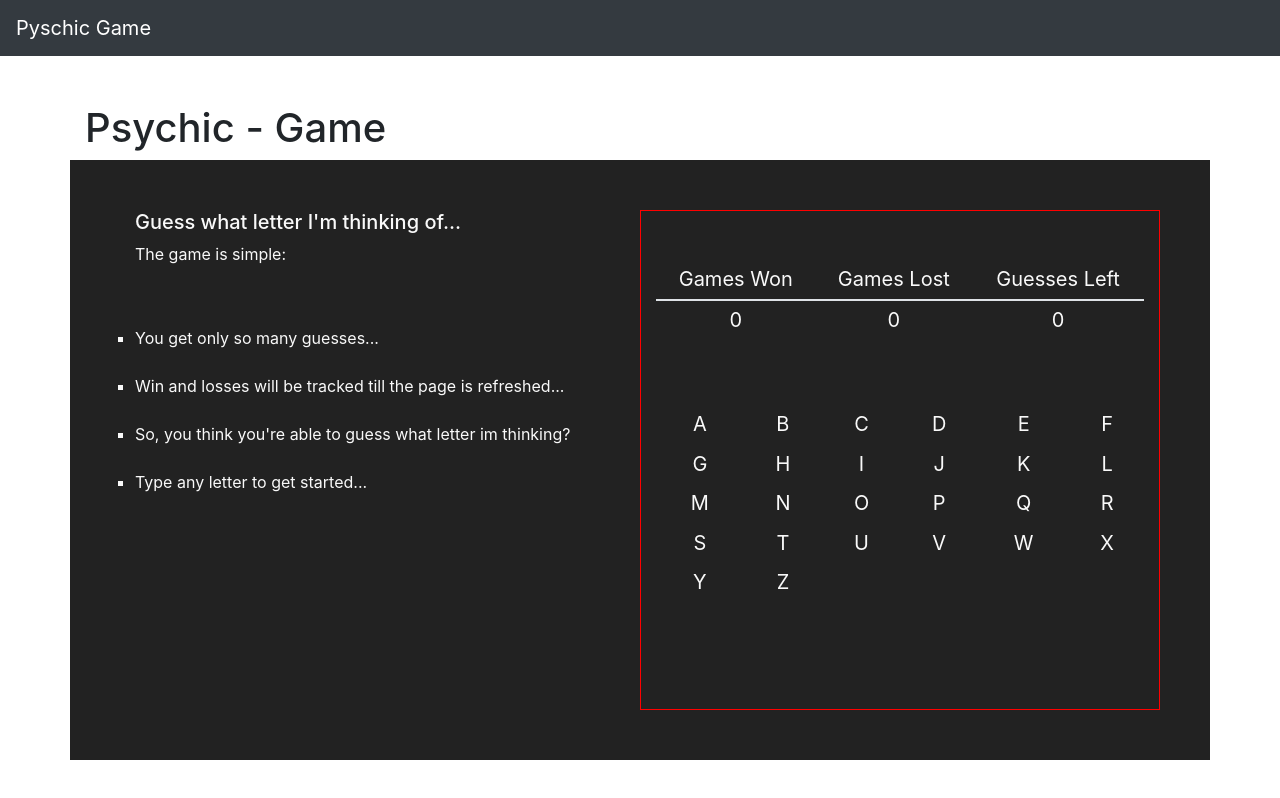
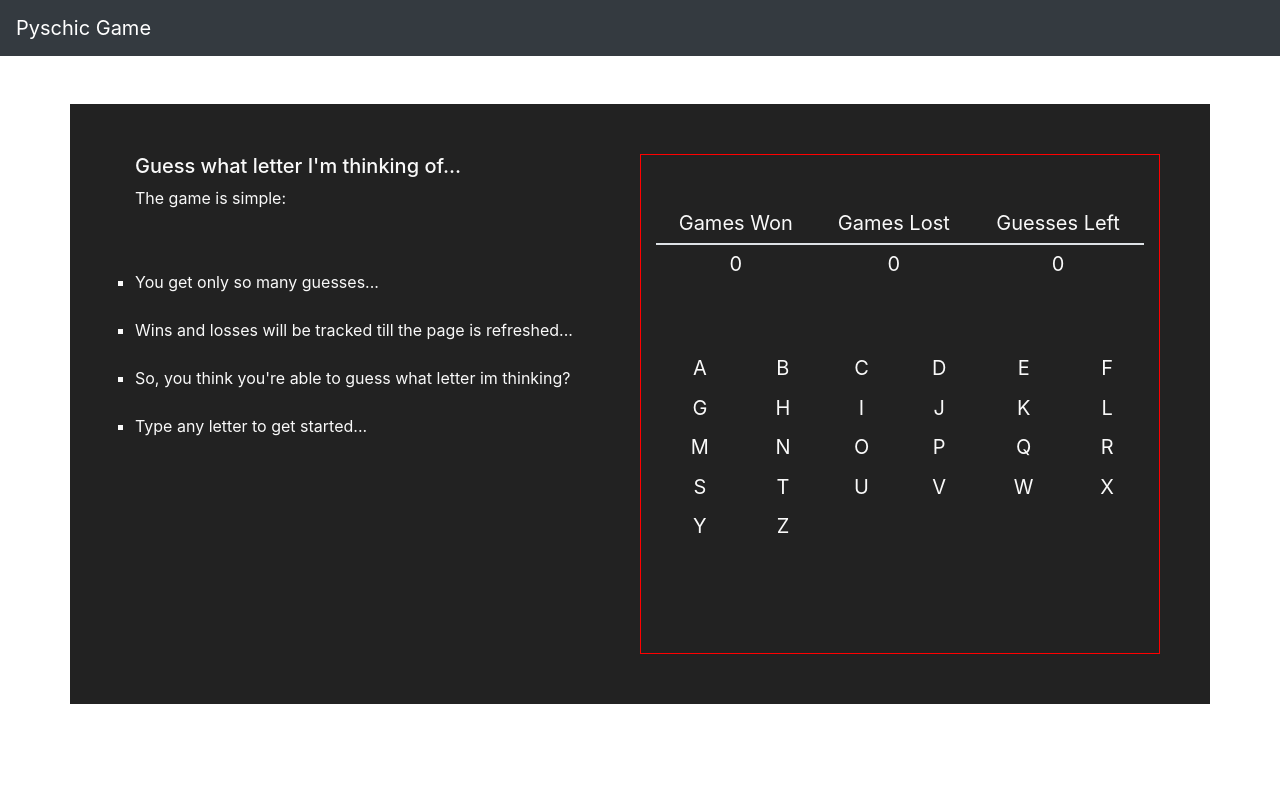
Before and after one commit to cl33per/Psychic-Game, a plain HTML site: page index.html in a window 1280 px wide. Drawn offline with nearby package versions, Linux system fonts and the light colour scheme.

Commit message:
html text adjusted

```diff
--- a/index.html
+++ b/index.html
@@ -20,19 +20,14 @@
         </nav>
     </header>
 
-    <div class="container">
-        <div class="row mt-5">
-            <div class="col-lg-12">
-                <h1>Psychic - Game</h1>
-            </div>
-        </div>
+    <div class="container mt-5">
         <div class="row game-container">
             <div class="col-lg-6">
                 <h5>Guess what letter I'm thinking of...</h5>
                 <p>The game is simple:</p>
                 <ol class="mt-5">
                     <li>You get only so many guesses...</li>
-                    <li>Win and losses will be tracked till the page is refreshed...</li>
+                    <li>Wins and losses will be tracked till the page is refreshed...</li>
                     <li>So, you think you're able to guess what letter im thinking?</li>
                     <li>Type any letter to get started...</li>
 
```
